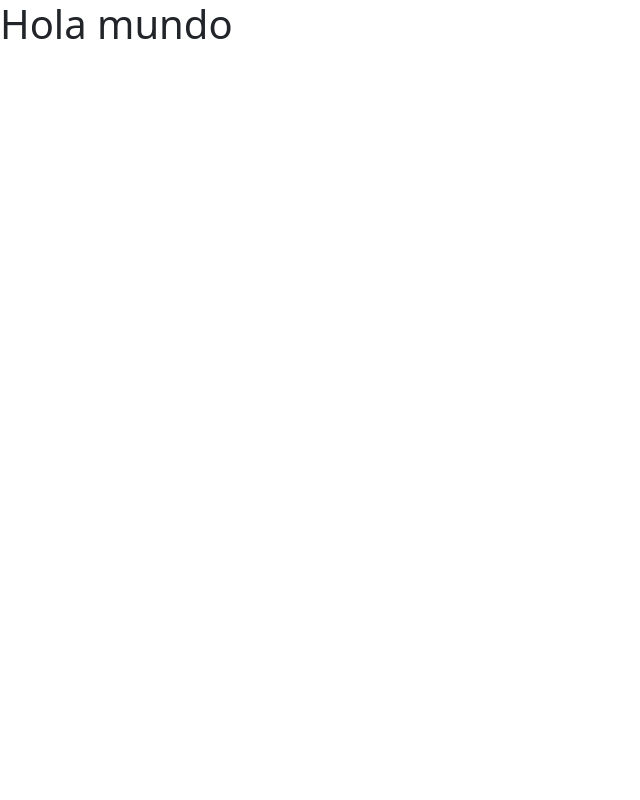
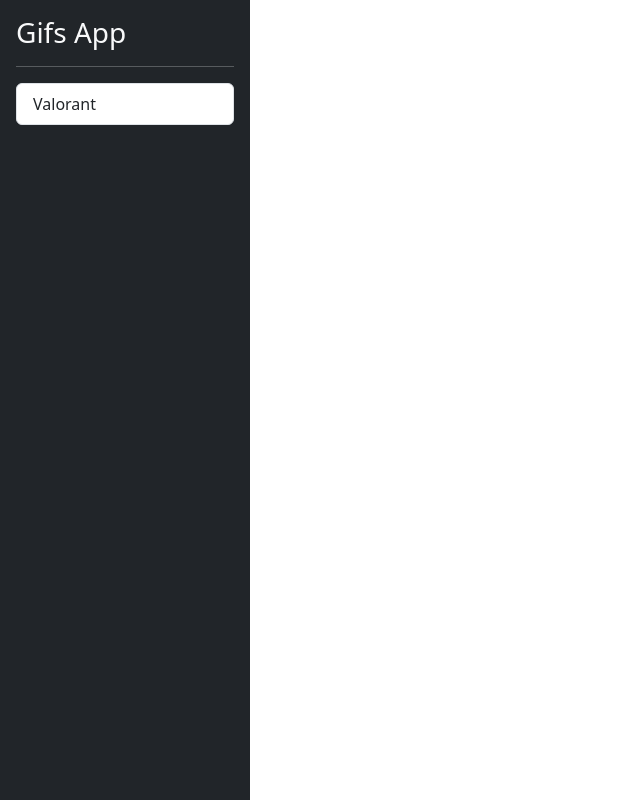
Before and after one commit to DarkRose73/gifs-app-angular, an Angular app: page / in a window 1280 px wide. Shown: the whole page, without its empty margins (0-640 px from the left). Built offline with nearby package versions, Linux system fonts and the light colour scheme.

Commit message:
diseño y estructura inicial del proyecto

```diff
--- a/src/app/app.component.html
+++ b/src/app/app.component.html
@@ -1 +1,5 @@
-<h1>Hola mundo</h1>
+<div class="d-flex">
+  <!-- Sidebar -->
+  <shared-sidebar></shared-sidebar>
+  <!-- Home Page -->
+</div>
--- /dev/null
+++ b/src/app/shared/components/sidebar/sidebar.component.css
@@ -0,0 +1,4 @@
+#sidebar {
+  height: 100vh;
+  width: 250px;
+}
--- /dev/null
+++ b/src/app/shared/components/sidebar/sidebar.component.html
@@ -0,0 +1,8 @@
+<div class="bg-dark border-right p-3" id="sidebar">
+  <h3 class="text-light">Gifs App</h3>
+  <hr class="text-light" />
+
+  <div class="list-group list-reset">
+    <button class="list-group-item list-group-item-action">Valorant</button>
+  </div>
+</div>
```
Also changed, not shown: src/app/app.module.ts (+10 -8 lines), src/app/gifs/gifs.module.ts (added, +12 -0 lines), src/app/shared/components/sidebar/sidebar.component.ts (added, +8 -0 lines), src/app/shared/shared.module.ts (added, +10 -0 lines), src/app/gifs/README.txt (added), src/app/shared/README.txt (added).
